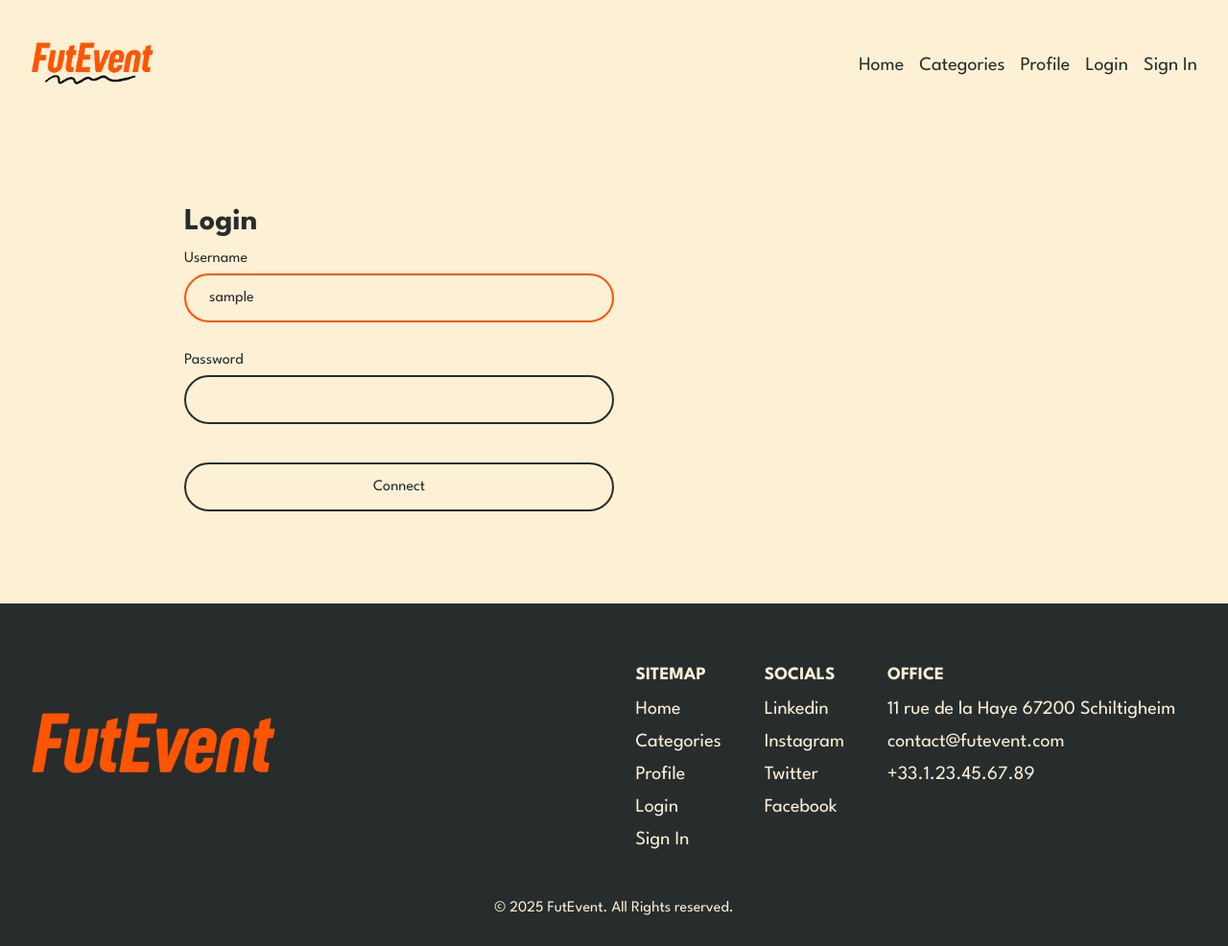
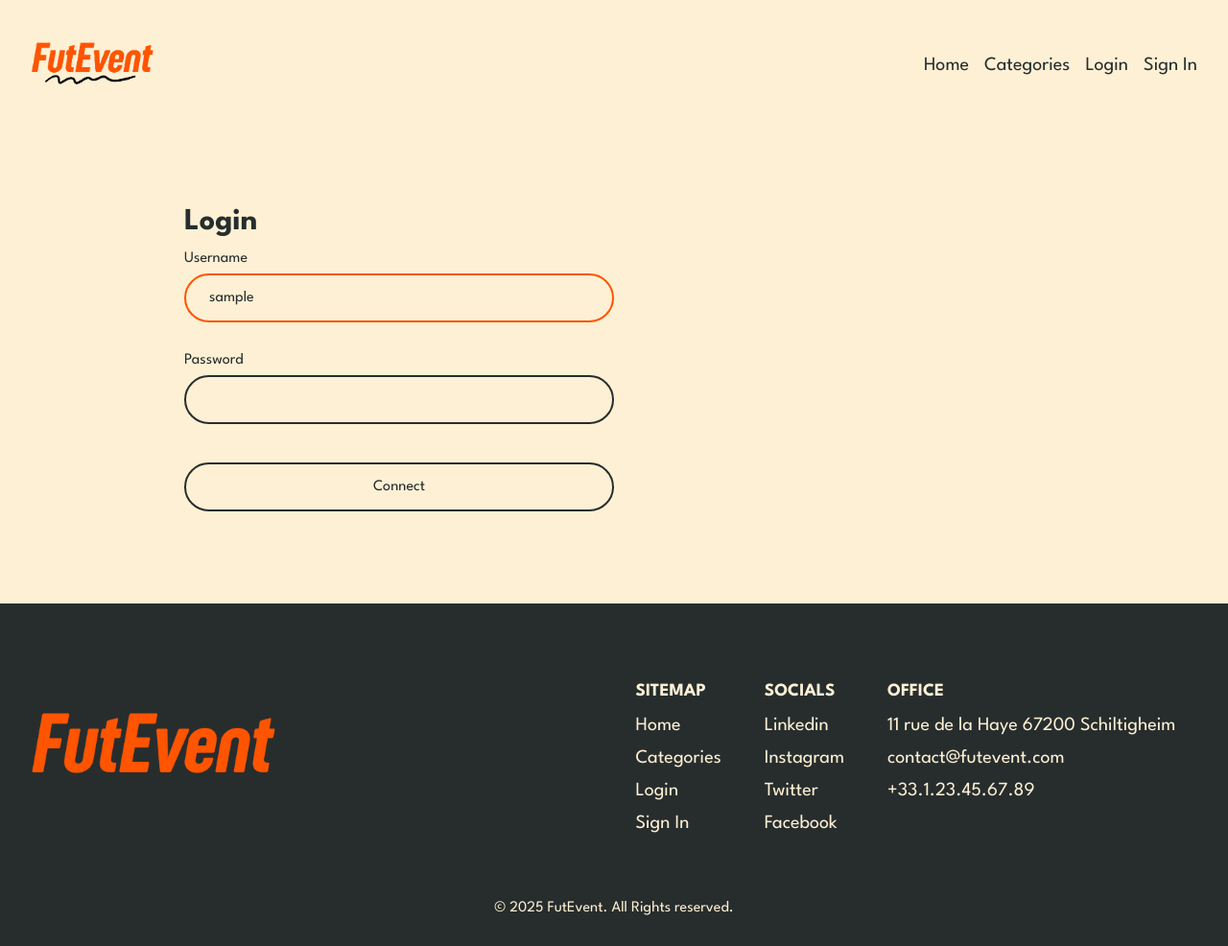
Before and after one commit to FutRR/FutEvent, a Symfony app: template templates/security/login.html.twig in a window 1280 px wide. Shown: the whole page at 96% size. Run offline with Twig, Linux system fonts and the light colour scheme; the template is opened without the code that fills it: most values are stand-ins (such as "Sample title", 1, 10 or a date in 2020); some libraries are stand-ins or nearby versions.

Commit message:
Update route names and templates for authentication; improve conditional rendering for user login/logout links in header and footer

```diff
--- a/src/Controller/SecurityController.php
+++ b/src/Controller/SecurityController.php
@@ -9,7 +9,7 @@ use Symfony\Component\Security\Http\Authentication\AuthenticationUtils;
 
 class SecurityController extends AbstractController
 {
-    #[Route(path: '/login', name: 'security_login')]
+    #[Route(path: '/login', name: 'app_login')]
     public function login(AuthenticationUtils $authenticationUtils): Response
     {
         // get the login error if there is one
@@ -24,7 +24,7 @@ class SecurityController extends AbstractController
         ]);
     }
 
-    #[Route(path: '/logout', name: 'security_logout')]
+    #[Route(path: '/logout', name: 'app_logout')]
     public function logout(): void
     {
         throw new \LogicException('This method can be blank - it will be intercepted by the logout key on your firewall.');
--- a/templates/partials/_footer.html.twig
+++ b/templates/partials/_footer.html.twig
@@ -10,9 +10,13 @@
                 <ul class="links footer-links">
                     <li><a class="link" href="{{ path('default_home') }}">Home</a></li>
                     <li><a class="link" href="{{ path('category_list') }}">Categories</a></li>
-                    <li><a class="link" href="">Profile</a></li>
-                    <li><a class="link" href="">Login</a></li>
-                    <li><a class="link" href="{{ path('app_register') }}">Sign In</a></li>
+                    {% if app.user %}
+                        <li><a class="link" href="">Profile</a></li>
+                        <li><a class="link" href="{{ path('app_logout') }}">Logout</a></li>
+                    {% else %}
+                        <li><a class="link" href="{{ path('app_login') }}">Login</a></li>
+                        <li><a class="link" href="{{ path('app_register') }}">Sign In</a></li>
+                    {% endif %}
                 </ul>
             </div>
 
--- a/templates/partials/_header.html.twig
+++ b/templates/partials/_header.html.twig
@@ -4,9 +4,13 @@
         <ul class="links">
             <li><a class="link" href="{{ path('default_home') }}">Home</a></li>
             <li><a class="link" href="{{ path('category_list') }}">Categories</a></li>
-            <li><a class="link" href="{#{{ path('user_profile') }}#}">Profile</a></li>
-            <li><a class="link" href="">Login</a></li>
-            <li><a class="link" href="{{ path('app_register') }}">Sign In</a></li>
+            {% if app.user %}
+                <li><a class="link" href="{#{{ path('user_profile') }}#}">Profile</a></li>
+                <li><a class="link" href="{{ path('app_logout') }}">Logout</a></li>
+            {% else %}
+                <li><a class="link" href="{{ path('app_login') }}">Login</a></li>
+                <li><a class="link" href="{{ path('app_register') }}">Sign In</a></li>
+            {% endif %}
         </ul>
     </nav>
 </header>
--- a/templates/security/login.html.twig
+++ b/templates/security/login.html.twig
@@ -15,7 +15,7 @@
 
             {% if app.user %}
                 <div class="mb-3">
-                    You are logged in as {{ app.user.userIdentifier }}, <a href="{{ path('security_logout') }}">Logout</a>
+                    You are logged in as {{ app.user.userIdentifier }}, <a href="{{ path('app_logout') }}">Logout</a>
                 </div>
             {% endif %}
 
```
